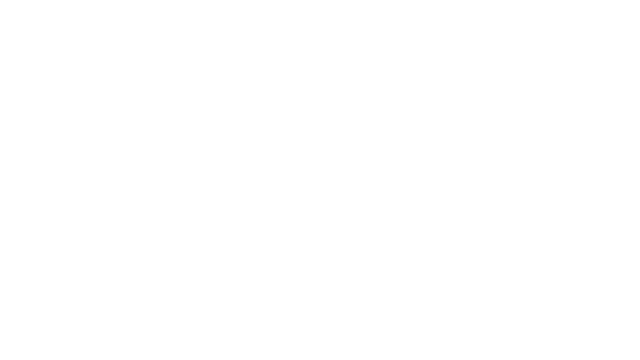
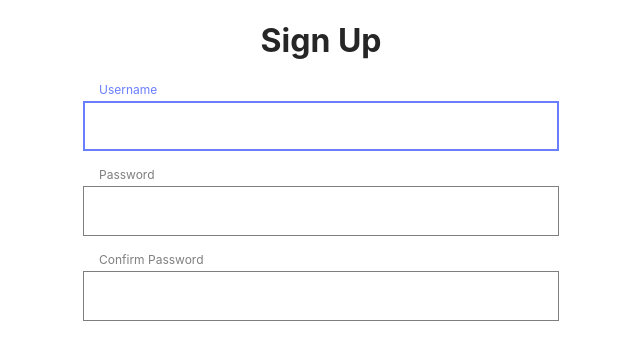
Before and after one commit to timurengineer/sign-up-form, a React (Create React App) app: page / in a window 1280 px wide. Shown: the top 360 px of the page, without its empty margins (319-959 px from the left). Built offline with nearby package versions, Linux system fonts and the light colour scheme.

Commit message:
add form with TextInputs

```diff
--- a/src/App.css
+++ b/src/App.css
@@ -1,3 +1,3 @@
 .App {
-  text-align: center;
+  color: #262626;
 }
--- a/src/App.js
+++ b/src/App.js
@@ -1,13 +1,60 @@
-import React, { Component } from 'react';
+import React, { useState } from 'react';
+import { css } from 'emotion';
 import './App.css';
+import TextInput from './TextInput';
 
-class App extends Component {
-  render() {
-    return (
-      <div className="App">
-      </div>
-    );
-  }
+const title = {
+  textAlign: 'center',
+}
+
+const form = {
+  padding: '0 12px',
+  marginLeft: 'auto',
+  marginRight: 'auto',
+  maxWidth: '500px',
+}
+
+const App = () => {
+  const [username, setUsername] = useState('');
+  const [password, setPassword] = useState('');
+  const [confirm, setConfirm] = useState('');
+
+  const onFormSubmit = (event) => {
+    event.preventDefault()
+    console.log('submit!')
+  };
+
+  return (
+    <div className="App">
+      <h1 className={css(title)}>Sign Up</h1>
+      <form onSubmit={onFormSubmit} className={css(form)}>
+        <TextInput
+          name="username"
+          id="username"
+          label="Username"
+          value={username}
+          onChange={event => setUsername(event.target.value)}
+          autoFocus
+        />
+        <TextInput
+          type="password"
+          id="password"
+          name="password"
+          label="Password"
+          value={password}
+          onChange={event => setPassword(event.target.value)}
+        />
+        <TextInput
+          type="password"
+          id="confirm"
+          name="confirm"
+          label="Confirm Password"
+          value={confirm}
+          onChange={event => setConfirm(event.target.value)}
+        />
+      </form>
+    </div>
+  )
 }
 
 export default App;
```
